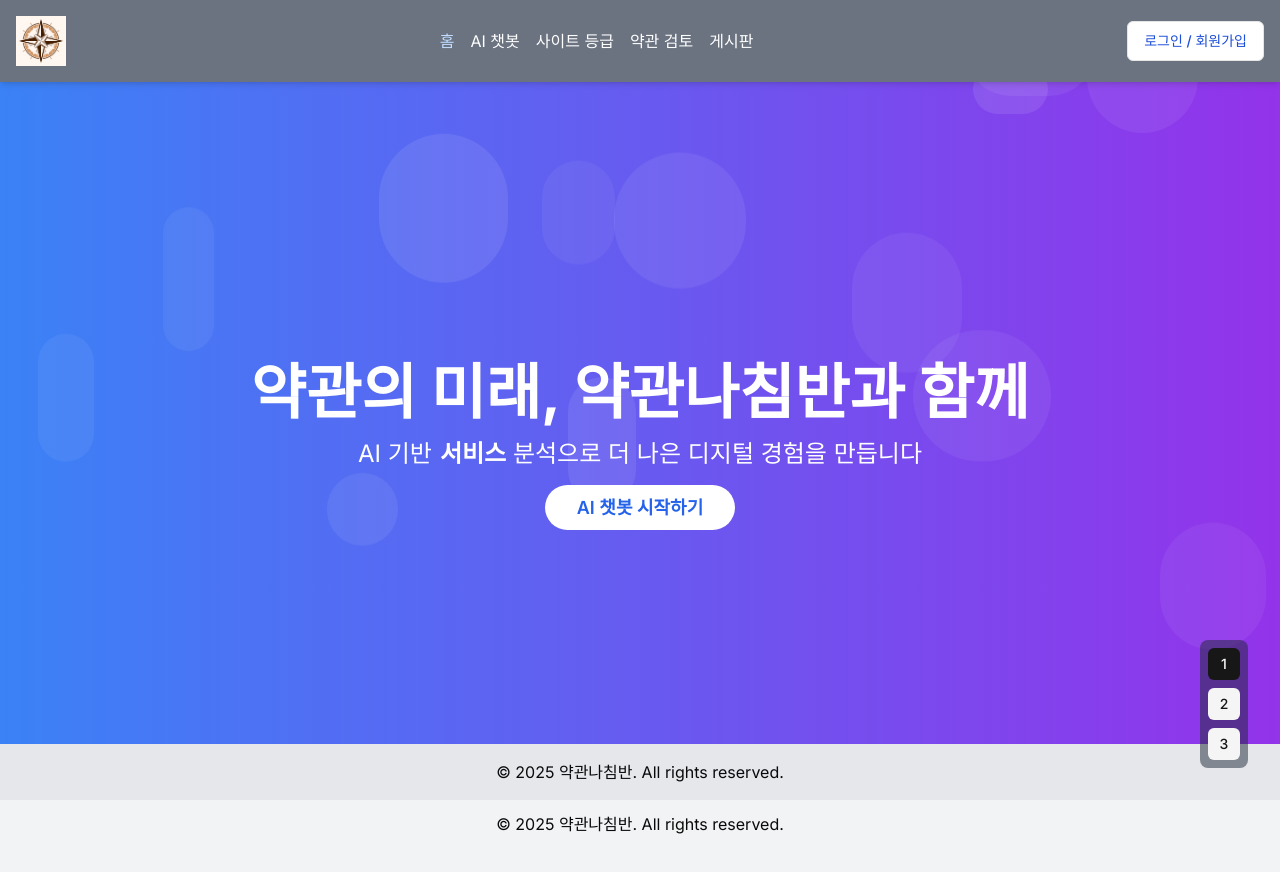
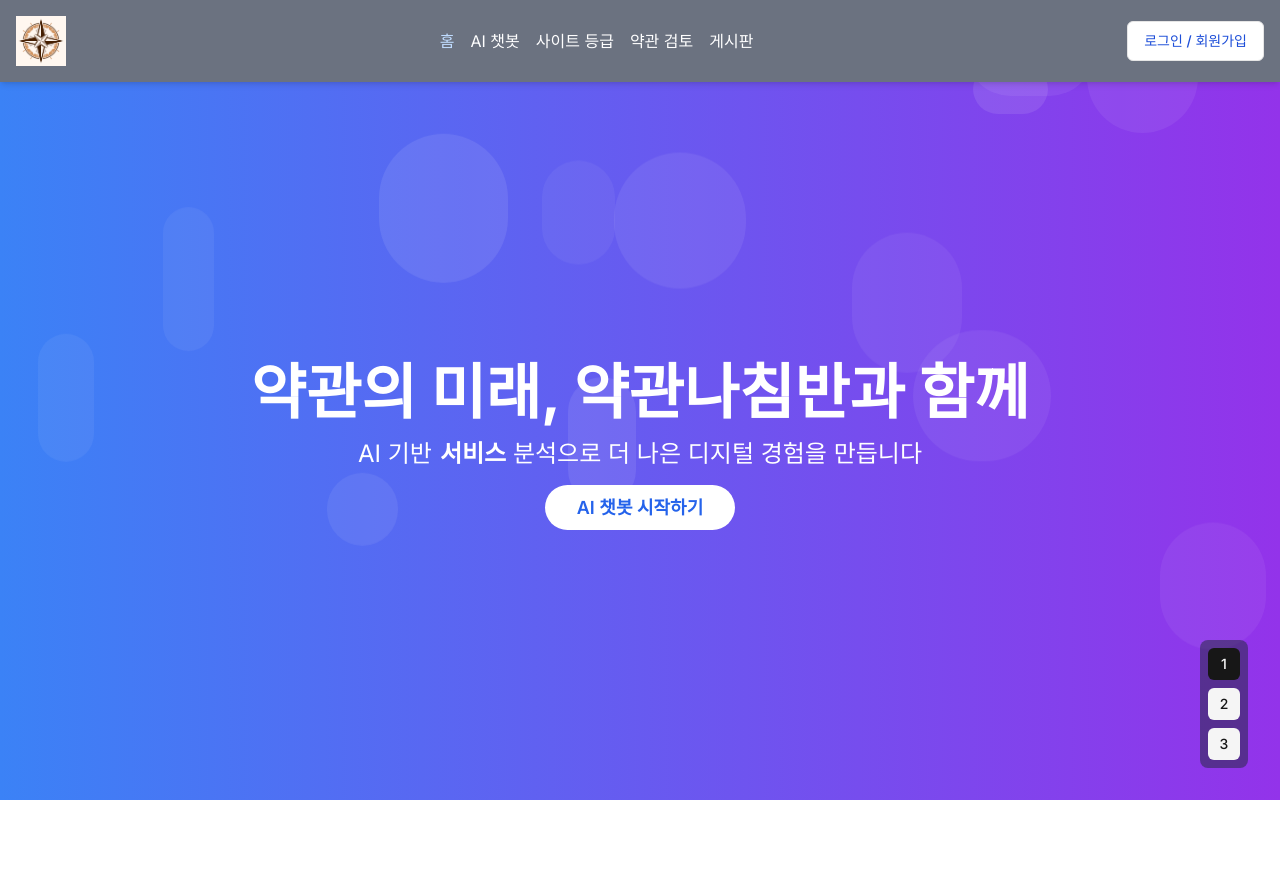
Before and after one commit to cooom0470/TermCompass_UI, a Next.js app: page / in a window 1280 px wide. Shown: the top 872 px of the page. After the commit the page ends 800 px from the top, so only its background shows below. Built offline with nearby package versions, Linux system fonts and the light colour scheme.

Commit message:
fix: footer 영역 일부 수정

```diff
--- a/app/components/Layout.tsx
+++ b/app/components/Layout.tsx
@@ -140,9 +140,6 @@ export default function Layout({ children }: { children: React.ReactNode }) {
       <main className="flex-grow items-center justify-center overflow-y-auto">
         {children}
       </main>
-      <footer className="bg-gray-200 text-center py-4">
-        <p>&copy; 2025 약관나침반. All rights reserved.</p>
-      </footer>
       {showAuthForm && (
         <div className="fixed inset-0 bg-black bg-opacity-50 flex items-center justify-center z-50">
           <AuthForm
--- a/app/layout.tsx
+++ b/app/layout.tsx
@@ -23,7 +23,6 @@ export default function RootLayout({
         <UserProvider>
           {children}
           <Toaster />
-          <FooterSection />
         </UserProvider>
       </body>
     </html>
--- a/app/page.tsx
+++ b/app/page.tsx
@@ -76,6 +76,7 @@ export default function Home() {
           <NewsAndNoticeSection />
         </div>
         <div className="snap-start h-[10vh]">
+           <FooterSection />
         </div>
       </div>
       <SectionNavigation activeSection={activeSection} onNavigate={scrollToSection} />
```
